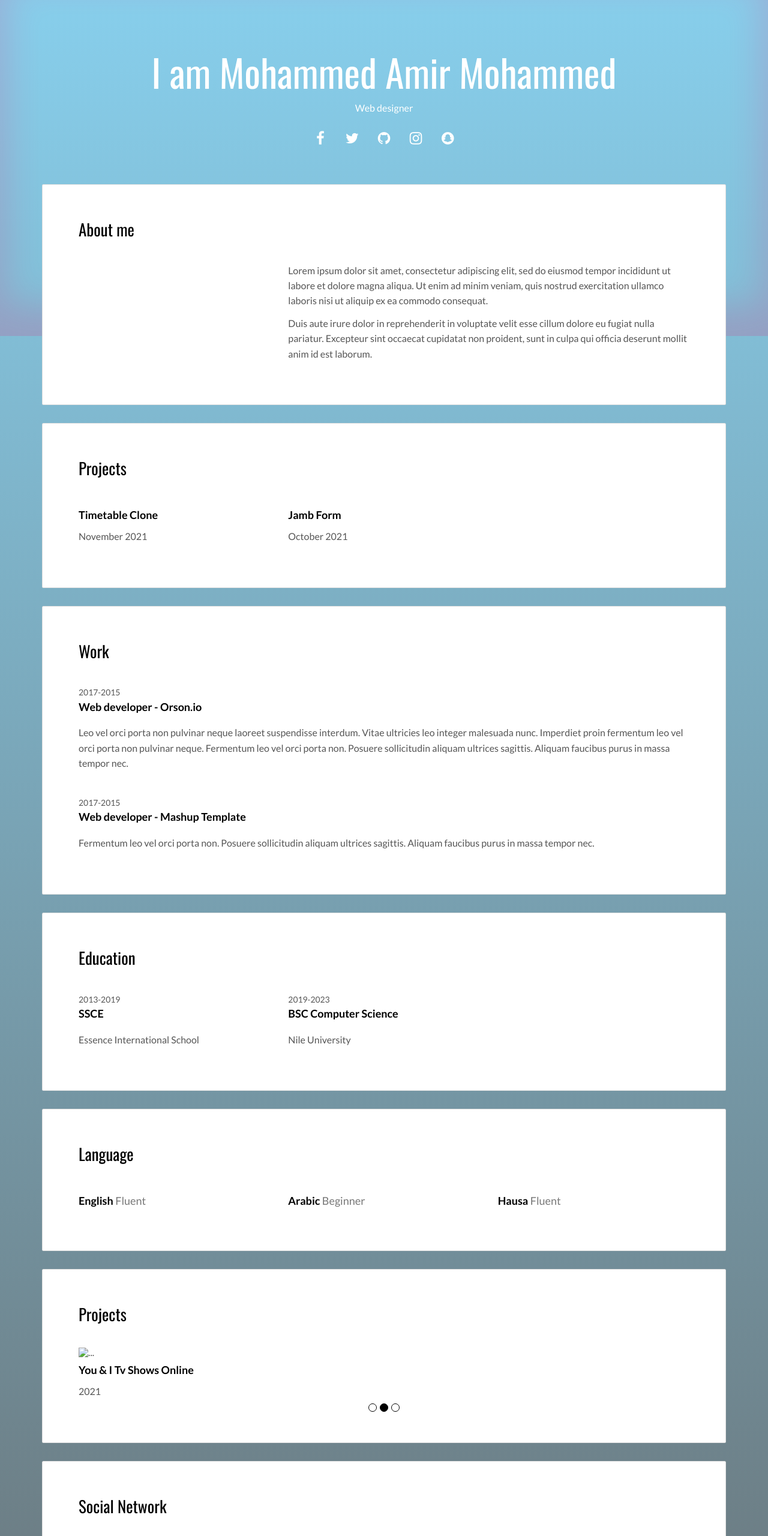
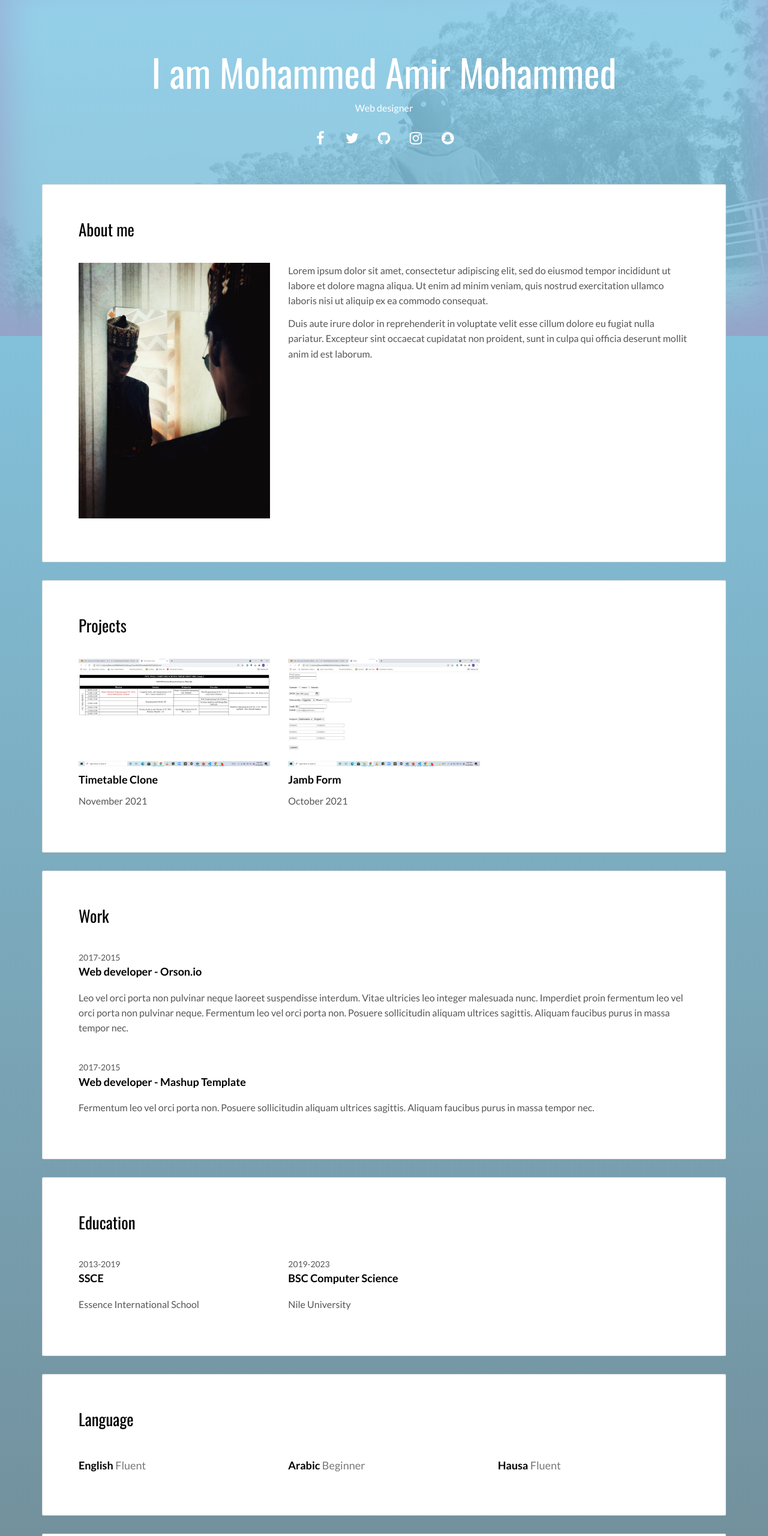
Before and after one commit to khengamir/khengamir.github.io, a plain HTML site: page index.html in a window 1280 px wide. Shown: the top 2560 px of the page at 60% size. Drawn offline with nearby package versions, Linux system fonts and the light colour scheme.

Commit message:
Update index.html

```diff
--- a/index.html
+++ b/index.html
@@ -12,7 +12,7 @@
   <!-- Disable tap highlight on IE -->
   <meta name="msapplication-tap-highlight" content="no">
 
-  <link rel="apple-touch-icon" sizes="180x180" href="./assets/apple-icon-180x180.png">
+  <link rel="apple-touch-icon" sizes="180x180" href="apple-icon-180x180.png">
   <link href="./assets/favicon.ico" rel="icon">
 
   <title>Title page</title>
@@ -22,7 +22,7 @@
 <body class="">
 
 <!-- Add your content of header -->
-<div class="background-color-layer" style="background-image: url('assets/images/horse2.jpeg')"
+<div class="background-color-layer" style="background-image: url('horse2.jpeg')"
 ></div>
 <main class="content-wrapper">
   <header class="white-text-container section-container">
@@ -62,7 +62,7 @@
             <h2>About me</h2>
             <div class="row">
               <div class="col-md-4">
-                <p><img src="./assets/images/amir3.jpeg" class="img-responsive" alt=""></p>
+                <p><img src="amir3.jpeg" class="img-responsive" alt=""></p>
               </div>
               <div class="col-md-8">
 
@@ -79,12 +79,12 @@
             <h2>Projects</h2>
             <div class="row">
               <div class="col-md-4">
-                <img src="./assets/images/timetable.jpg" class="img-responsive" alt="">
+                <img src="timetable.jpg" class="img-responsive" alt="">
                 <h3 class="h5">Timetable Clone</h3>
                 <p>November 2021</p>
               </div>
               <div class="col-md-4">
-                <img src="./assets/images/table.jpg" class="img-responsive" alt="">
+                <img src="table.jpg" class="img-responsive" alt="">
                 <h3 class="h5">Jamb Form</h3>
                 <p>October 2021</p>
               </div>
@@ -172,14 +172,14 @@
             <!-- Wrapper for slides -->
             <div class="carousel-inner" role="listbox">
               <div class="item active">
-                <img src="./assets/images/net1.jpg" class="img-responsive" alt="...">
+                <img src="net1.jpg" class="img-responsive" alt="...">
                 <div class="carousel-caption">
                   <h3 class="h5">You & I Tv Shows Online</h3>
                   <p>2021</p>
                 </div>
               </div>
               <div class="item">
-                <img src="./assets/images/net2.jpg" class="img-responsive" alt="...">
+                <img src="net2.jpg" class="img-responsive" alt="...">
                 <div class="carousel-caption">
                   <h3 class="h5">You & I Tv Shows Online</h3>
                   <p>2021</p>
@@ -187,7 +187,7 @@
               </div>
 
               <div class="item">
-                <img src="./assets/images/net3.jpg" class="img-responsive" alt="...">
+                <img src="net3.jpg" class="img-responsive" alt="...">
                 <div class="carousel-caption">
                   <h3 class="h5">You & I Tv Shows Online</h3>
                   <p>2021</p>
@@ -257,7 +257,7 @@
   <div class="container">
     <div class="row">
       <div class="col-xs-12">
-        <p><img src="./assets/images/mashup-icon.svg" alt=""></p>
+        <p><img src="mashup-icon.svg" alt=""></p>
 
         <p>©All right reserved. Design <a href="http://www.mashup-template.com/" title="Create website with free html template">Mashup Template</a>/<a href="https://unsplash.com/" title="Beautiful Free Images">Unsplash</a></p>
         <p>
```
